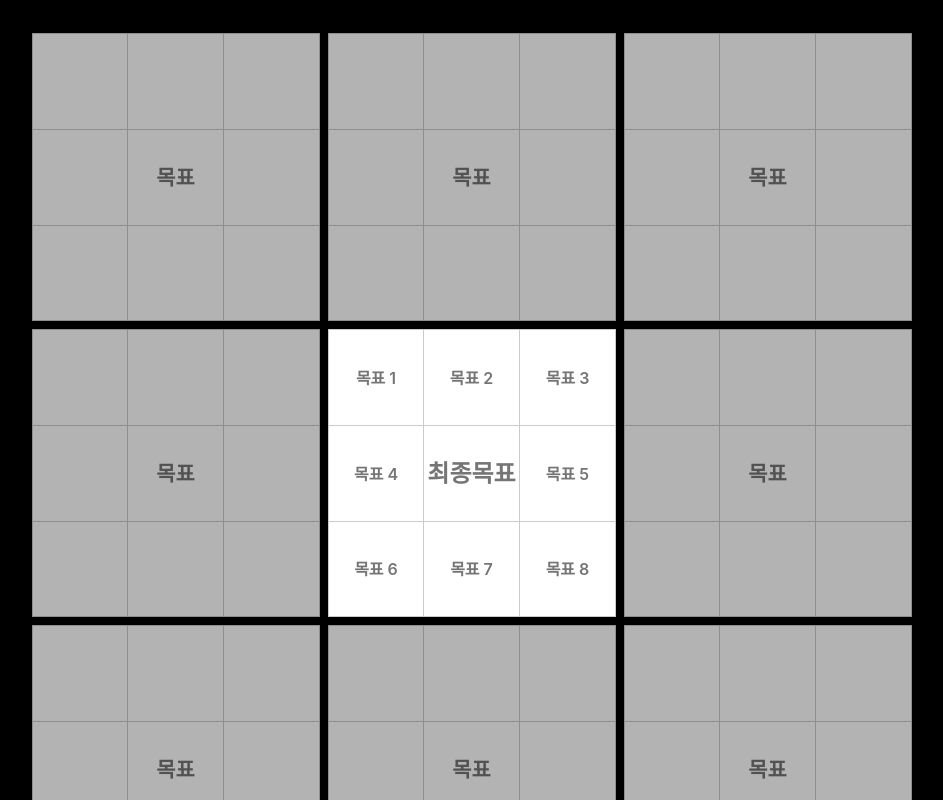
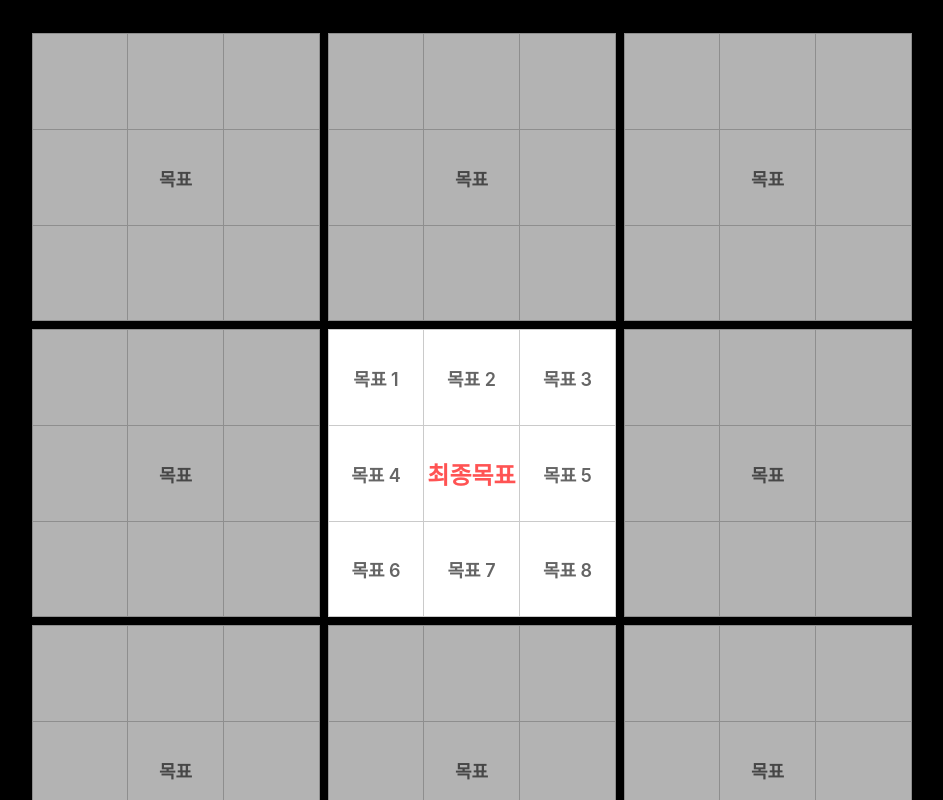
Before and after one commit to ddongule/mandal-art, a React (Create React App) app: page / in a window 1280 px wide. Shown: the part 460-1260 px from the top of the page, without its empty margins (168-1111 px from the left). Built offline with nearby package versions, Linux system fonts and the light colour scheme; the HTML template or start-up script is replaced by a standard one.

Commit message:
refactor: change input to span

```diff
--- a/src/Table/MainTable/index.js
+++ b/src/Table/MainTable/index.js
@@ -7,18 +7,15 @@ const MainTableWrapper = styled.div`
   .boxes {
     visibility: visible;
 
-    .second-second {
-      font-size: 1.5rem;
-    }
-
-    .second-second {
-      color: var(--red);
-    }
-
-    input {
+    /* .hide-input {
       opacity: 1;
       background: var(--white);
-    }
+
+      & > .second-second::placeholder {
+        font-size: 1.5rem;
+        color: var(--red);
+      }
+    } */
   }
 `;
 
--- a/src/Table/index.js
+++ b/src/Table/index.js
@@ -1,82 +1,117 @@
 import TableWrapper from './index.styles';
 
 function Table({ customClass, addMainInput, centerInput, main, handleSubTableInputs }) {
-  function onChangeMainInput({ target }) {
-    addMainInput(target.dataset.index, target.value);
+  const onChangeMainInput = ({ target }) => {
+    addMainInput(target.dataset.index, target.innerText);
+  };
+
+  const onClickSpan = (/** @type {ClickEvent}*/ e) => {
+    if (e.target === e.currentTarget) {
+      e.target.querySelector('span').focus();
     }
+  };
 
   return (
-    <TableWrapper className='table-wrapper'>
+    <TableWrapper main={main} className='table-wrapper'>
       <div className='boxes'>
-        <input
+        <div onClick={onClickSpan} className='hide-input first-first'>
+          <span
+            contentEditable={true}
             data-index={0}
-          className={`box first-first ${customClass}`}
+            className={`box ${customClass}`}
             onBlur={main ? onChangeMainInput : handleSubTableInputs}
             autoComplete='off'
-          placeholder={main ? '목표 1' : ''}
+            data-placeholder={main ? '목표 1' : ''}
           />
-        <input
+        </div>
+        <div onClick={onClickSpan} className='hide-input first-second'>
+          <span
+            contentEditable={true}
             data-index={1}
-          className={`box first-second ${customClass}`}
+            className={`box ${customClass}`}
             onBlur={main ? onChangeMainInput : handleSubTableInputs}
             autoComplete='off'
-          placeholder={main ? '목표 2' : ''}
+            data-placeholder={main ? '목표 2' : ''}
           />
-        <input
+        </div>
+
+        <div onClick={onClickSpan} className='hide-input first-third'>
+          <span
+            contentEditable={true}
             data-index={2}
-          className={`box first-third ${customClass}`}
+            className={`box ${customClass}`}
             onBlur={main ? onChangeMainInput : handleSubTableInputs}
             autoComplete='off'
-          placeholder={main ? '목표 3' : ''}
+            data-placeholder={main ? '목표 3' : ''}
           />
         </div>
+      </div>
       <div className='boxes'>
-        <input
+        <div onClick={onClickSpan} className='hide-input second-first'>
+          <span
+            contentEditable={true}
             data-index={3}
-          className={`box second-first ${customClass}`}
+            className={`box ${customClass}`}
             onBlur={main ? onChangeMainInput : handleSubTableInputs}
             autoComplete='off'
-          placeholder={main ? '목표 4' : ''}
+            data-placeholder={main ? '목표 4' : ''}
           />
-        <input
-          data-index={4}
-          className={`box second-second ${customClass}`}
+        </div>
+        <div onClick={onClickSpan} className='hide-input second-second'>
+          <span
+            contentEditable={main ? true : false}
+            data-index={8}
+            className={`box ${customClass}`}
             onBlur={main ? onChangeMainInput : handleSubTableInputs}
             autoComplete='off'
-          value={centerInput}
             readOnly={main ? false : true}
-          placeholder={main ? '최종목표' : '목표'}
-        />
-        <input
-          data-index={5}
-          className={`box second-third ${customClass}`}
+            data-placeholder={main ? '최종목표' : '목표'}
+          >
+            {centerInput}
+          </span>
+        </div>
+        <div onClick={onClickSpan} className='hide-input second-third'>
+          <span
+            contentEditable={true}
+            data-index={4}
+            className={`box ${customClass}`}
             onBlur={main ? onChangeMainInput : handleSubTableInputs}
             autoComplete='off'
-          placeholder={main ? '목표 5' : ''}
+            data-placeholder={main ? '목표 5' : ''}
           />
         </div>
+      </div>
       <div className='boxes'>
-        <input
-          data-index={6}
-          className={`box third-first ${customClass}`}
+        <div onClick={onClickSpan} className='hide-input third-first'>
+          <span
+            contentEditable={true}
+            data-index={5}
+            className={`box ${customClass}`}
             onBlur={main ? onChangeMainInput : handleSubTableInputs}
             autoComplete='off'
-          placeholder={main ? '목표 6' : ''}
+            data-placeholder={main ? '목표 6' : ''}
           />
-        <input
-          data-index={7}
-          className={`box third-second ${customClass}`}
+        </div>
+        <div onClick={onClickSpan} className='hide-input third-second'>
+          <span
+            contentEditable={true}
+            data-index={6}
+            className={`box ${customClass}`}
             onBlur={main ? onChangeMainInput : handleSubTableInputs}
             autoComplete='off'
-          placeholder={main ? '목표 7' : ''}
+            data-placeholder={main ? '목표 7' : ''}
           />
-        <input
-          data-index={8}
-          className={`box third-third ${customClass}`}
+        </div>
+        <div onClick={onClickSpan} className='hide-input third-third'>
+          <span
+            contentEditable={true}
+            data-index={7}
+            className={`box ${customClass}`}
             onBlur={main ? onChangeMainInput : handleSubTableInputs}
             autoComplete='off'
-          placeholder={main ? '목표 8' : ''}
+            data-placeholder={main ? '목표 8' : ''}
           />
+        </div>
       </div>
     </TableWrapper>
   );
--- a/src/Table/index.styles.js
+++ b/src/Table/index.styles.js
@@ -1,4 +1,4 @@
-import styled from 'styled-components';
+import styled, { css } from 'styled-components';
 
 const TableWrapper = styled.div`
   margin: 0.25rem 0;
@@ -13,45 +13,68 @@ const TableWrapper = styled.div`
     justify-content: center;
     align-items: center;
 
-    .box {
+    .hide-input {
       width: 6rem;
       height: 6rem;
+      background: white;
+      display: flex;
+      justify-content: center;
+      align-items: center;
+      cursor: text;
+      opacity: ${({ main }) => (main ? css`1` : css`0.7`)};
+
+      &.second-second span[contenteditable='true'] {
+        color: ${({ main }) => (main ? css`var(--red)` : css``)};
+        font-size: ${({ main }) => (main ? css`1.5rem` : css`1.3rem`)};
+      }
+      & span[contenteditable]:empty::before {
+        content: attr(data-placeholder);
+        color: var(--placeholder);
+        font-size: 1.125rem;
+      }
+      &.second-second span[contenteditable='true']:empty::before {
+        content: attr(data-placeholder);
+        color: ${({ main }) => (main ? css`var(--red)` : css`var(--placeholder)`)};
+        font-size: ${({ main }) => (main ? css`1.5rem` : css`1.3rem`)};
+      }
+
+      span {
+        width: 100%;
+        max-height: 100%;
         text-align: center;
+        overflow: hidden;
+        /* height: 1.2rem; */
 
         &:focus {
           outline: none;
         }
       }
 
-    input {
-      opacity: 0.7;
-    }
-
-    .first-first,
-    .second-first,
-    .third-first {
+      &.first-first,
+      &.second-first,
+      &.third-first {
         border-top: 1px solid var(--gray);
         border-left: 1px solid var(--gray);
         border-right: 1px solid var(--gray);
       }
 
-    .first-second,
-    .second-second,
-    .third-second,
-    .first-third,
-    .second-third,
-    .third-third {
+      &.first-second,
+      &.second-second,
+      &.third-second,
+      &.first-third,
+      &.second-third,
+      &.third-third {
         border-top: 1px solid var(--gray);
         border-right: 1px solid var(--gray);
       }
 
-    .third-first,
-    .third-second,
-    .third-third {
+      &.third-first,
+      &.third-second,
+      &.third-third {
         border-bottom: 1px solid var(--gray);
       }
 
-    .second-second {
+      &.second-second {
         color: var(--orange);
         font-size: 1.3rem;
       }
@@ -62,5 +85,6 @@ const TableWrapper = styled.div`
         opacity: 1;
       }
     }
+  }
 `;
 export default TableWrapper;
--- a/src/global.styles.js
+++ b/src/global.styles.js
@@ -14,6 +14,7 @@ const GlobalStyle = createGlobalStyle`
 		--red: #ff5353;
 		--red-opacity: #ff5353c8;
 		--box-background: #ffffff2e;
+		--placeholder: #656565;
 		--background: hsla(0,0%,40%,0.56863);
 	}
 
@@ -54,9 +55,16 @@ const GlobalStyle = createGlobalStyle`
 	}
 
 	input,
-	textarea,
 	button {
 		font: inherit;
+	}
+
+	textarea {
+		/* resize: none; */
+
+		&::placeholder{
+			vertical-align: middle;
+		}
 	}
 
 	button {
```
Lines whose indentation alone changed are shown as unchanged.
